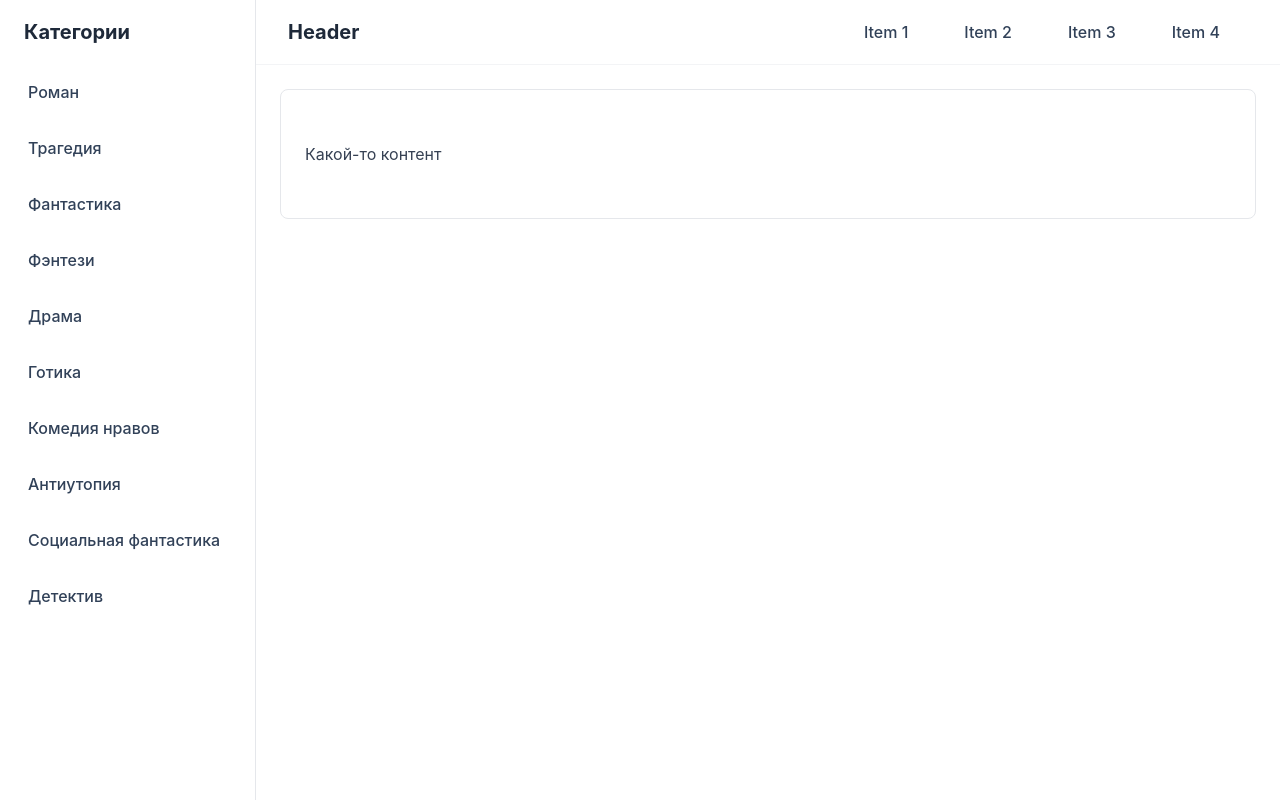
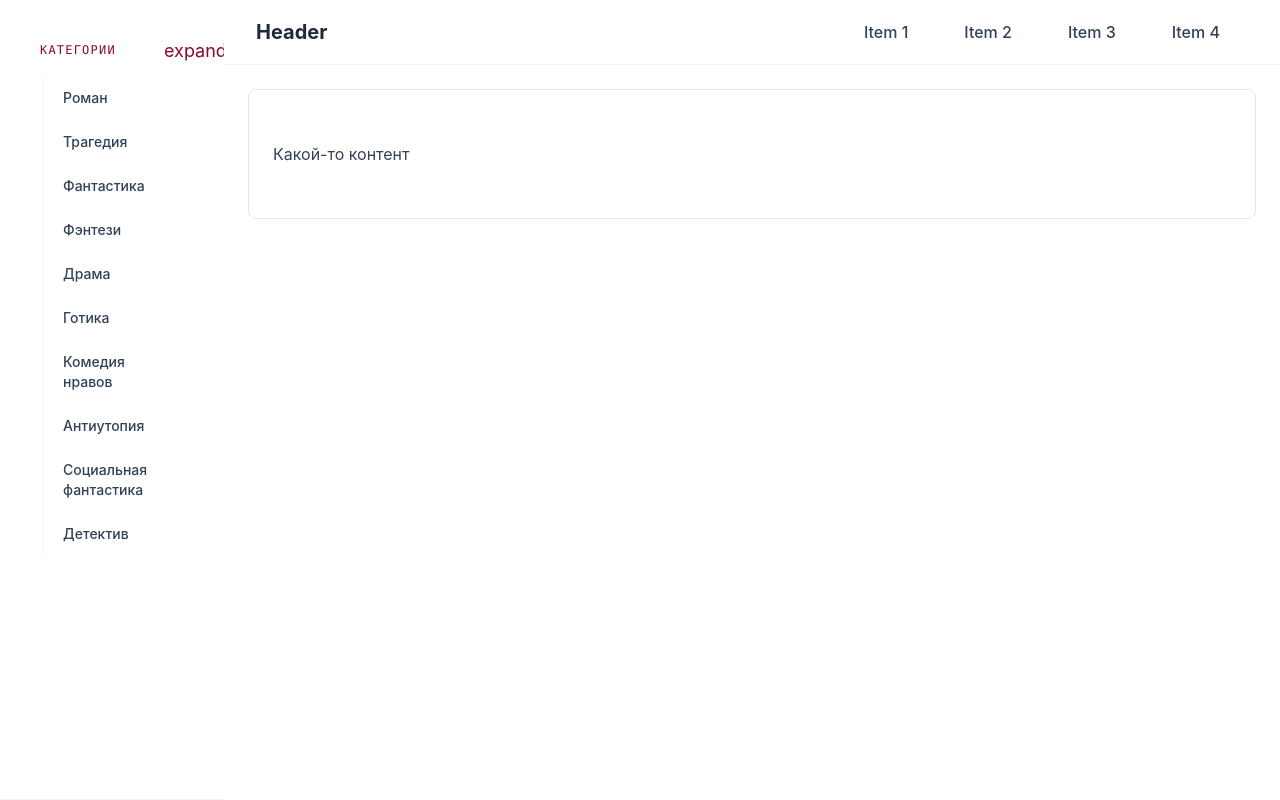
Before and after one commit to ekthrn/angular-study-project, an Angular app: page / in a window 1280 px wide. Built offline with nearby package versions, Linux system fonts and the light colour scheme.

Commit message:
create menu component with function filter by genre

```diff
--- a/src/app/features/main/left-menu/left-menu.component.html
+++ b/src/app/features/main/left-menu/left-menu.component.html
@@ -1,15 +1,24 @@
-<aside class="flex flex-col w-64 h-screen border-r border-gray-200 bg-white">
-  <div class="flex h-16 items-center px-6">
-    <span class="text-xl font-bold text-gray-800">{{ typeMenu }}</span>
-  </div>
-  <nav class="flex-1 overflow-y-auto">
-    <ul role="list"
-        class="px-4 py-1"
-        *ngFor="let item of menuItems"
-    >
-      <li>
-        <app-menu-item [name]="item" [typeMenu]="typeMenu"></app-menu-item>
-      </li>
-    </ul>
-  </nav>
+<aside class="w-48 bg-white m-4 p-6 transition-all duration-300">
+    <div class="flex items-center justify-between cursor-pointer group mb-4"
+         (click)="isHide = !isHide">
+        <p class="font-mono text-xs font-medium tracking-widest text-rose-900 uppercase">
+            {{ typeMenu }}
+        </p>
+        <div class="flex items-center transition-transform duration-300 w-5 h-5 text-rose-900"
+             [class.rotate-180]="!isHide">
+            <span class="material-symbols-outlined text-[18px]">expand_more</span>
+        </div>
+    </div>
+    <nav class="overflow-hidden transition-all" [hidden]="isHide">
+        <ul role="list" class="flex flex-col border-l border-gray-100 ml-0.5">
+            <li *ngFor="let item of menuItems; trackBy: trackByMenu" class="-ml-px">
+                <app-menu-item
+                        [name]="item"
+                        [typeMenu]="typeMenu"
+                        class="block border-l border-transparent pl-2 py-0.2 text-sm text-gray-600
+                           hover:border-rose-600 hover:text-rose-800 transition-all duration-200">
+                </app-menu-item>
+            </li>
+        </ul>
+    </nav>
 </aside>
--- a/src/app/features/main/left-menu/left-menu.component.ts
+++ b/src/app/features/main/left-menu/left-menu.component.ts
@@ -18,8 +18,9 @@ export class LeftMenuComponent {
     ...new Set(MOCK_BOOKS.filter(el => !!el).flatMap(el => el.genre))
   ];
   public typeMenu: string = 'Категории';
+  public isHide: boolean = false;
 
-  public trackByFn(index: number, item: string): string {
+  public trackByMenu(index: number, item: string): string {
     return item;
   }
 }
```
